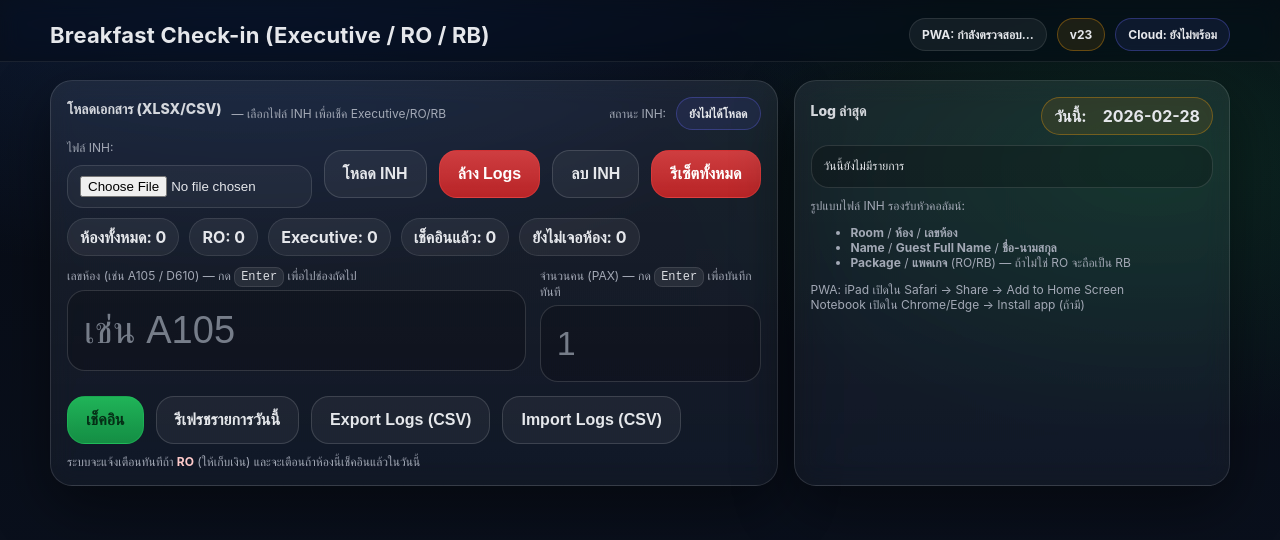
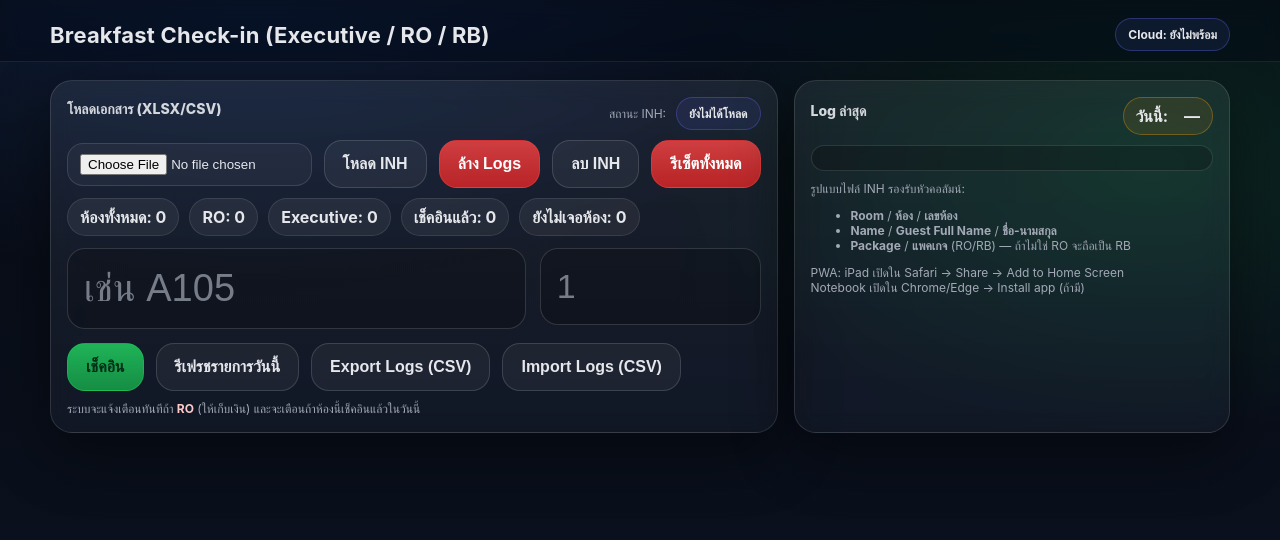
Before and after one commit to gamepoola/breakfast, a plain HTML site: page index.html in a window 1280 px wide. Drawn offline with Linux system fonts and the light colour scheme; a script that the page names is missing.

Commit message:
Add files via upload

```diff
--- a/index.html
+++ b/index.html
@@ -228,8 +228,7 @@
   <div class="topbar">
     <h1>Breakfast Check-in (Executive / RO / RB)</h1>
     <div class="topright">
-      <span class="pill" id="pwaHint">PWA: กำลังตรวจสอบ…</span>
-      <span class="pill warn" id="verPill">v23</span>
+
       <span class="pill no" id="cloudPill">Cloud: ยังไม่พร้อม</span>
     </div>
   </div>
@@ -241,7 +240,7 @@
       <div class="fileRow">
         <div class="left">
           <h2>โหลดเอกสาร (XLSX/CSV)</h2>
-          <span class="muted">— เลือกไฟล์ INH เพื่อเช็ค Executive/RO/RB</span>
+
         </div>
         <div class="topright">
           สถานะ INH: <span id="inhStatus" class="pill no">ยังไม่ได้โหลด</span>
@@ -250,7 +249,6 @@
 
       <div class="fileRow" style="margin-top:6px">
         <div class="left" style="flex:1">
-          <label class="muted">ไฟล์ INH:</label>
           <input id="fileInh" type="file"
             accept=".csv,.xlsx,application/vnd.openxmlformats-officedocument.spreadsheetml.sheet,text/csv" />
         </div>
@@ -262,7 +260,7 @@
         </div>
       </div>
 
-      <div class="subnote" id="inhMeta"></div>
+
       <div class="stats" style="margin-top:10px">
         <span class="pill" id="statRooms">ห้องทั้งหมด: 0</span>
         <span class="pill" id="statRO">RO: 0</span>
@@ -273,11 +271,11 @@
 
       <div class="row">
         <div class="field">
-          <label>เลขห้อง (เช่น A105 / D610) — กด <span class="kbd">Enter</span> เพื่อไปช่องถัดไป</label>
+
           <input id="room" autocomplete="off" autocapitalize="characters" placeholder="เช่น A105" />
         </div>
         <div class="field">
-          <label>จำนวนคน (PAX) — กด <span class="kbd">Enter</span> เพื่อบันทึกทันที</label>
+
           <input id="guests" class="small" inputmode="numeric" autocomplete="off" placeholder="1" />
         </div>
       </div>
```
